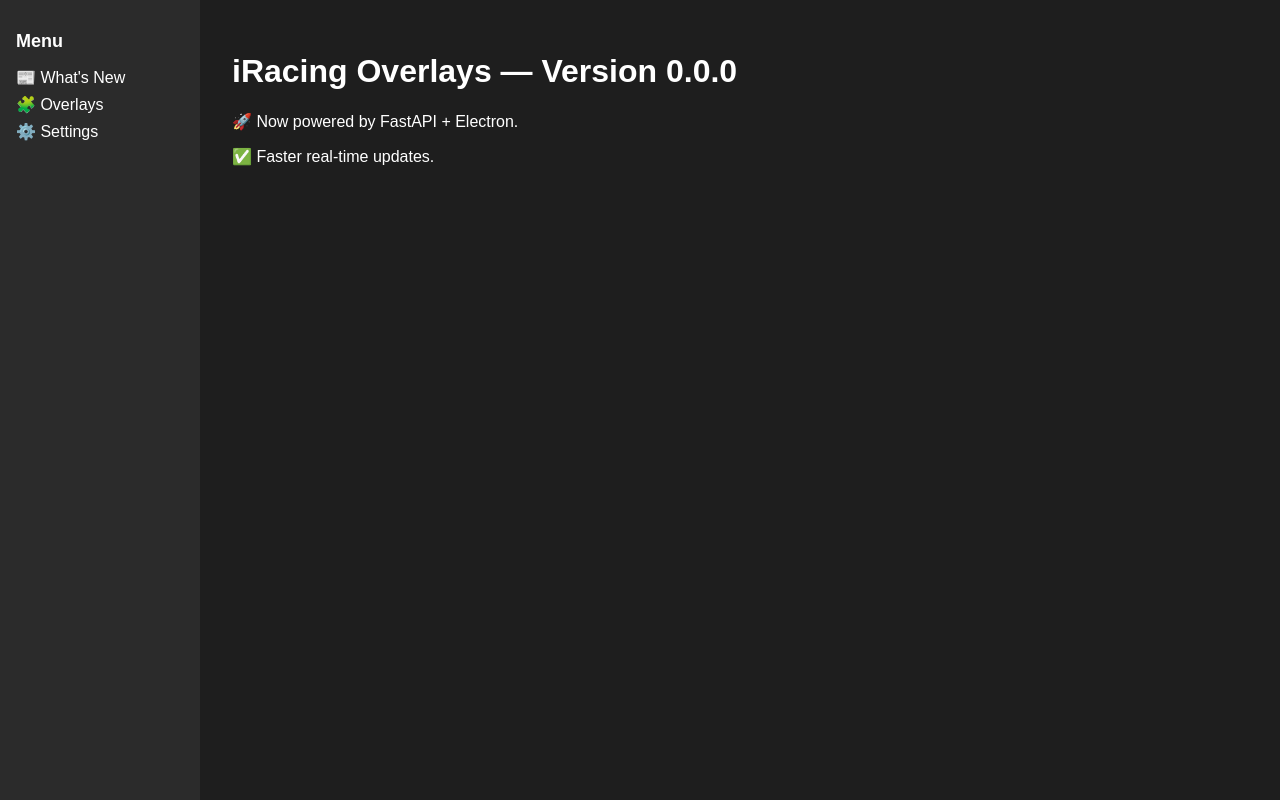
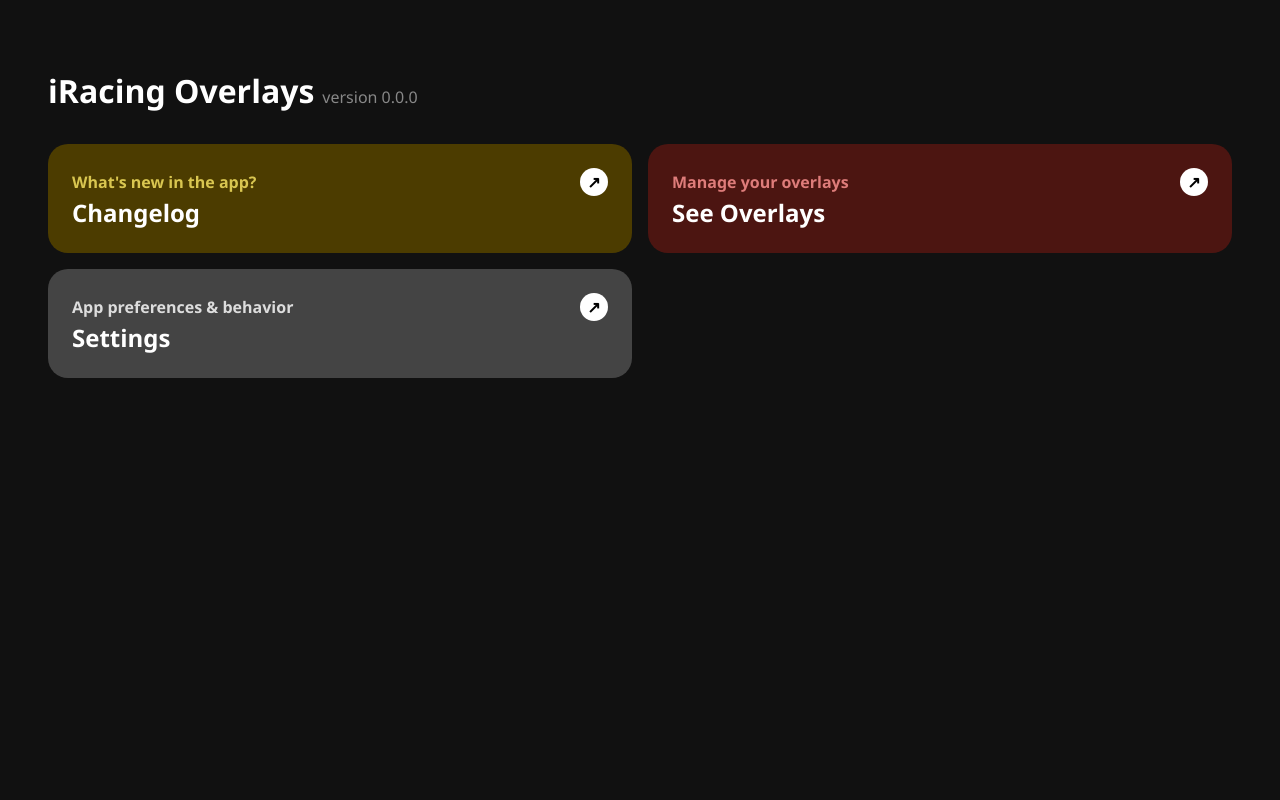
Before and after one commit to onesch/redwave-overlays, a FastAPI app: page /main in a window 1280 px wide. Run offline with FastAPI, Linux system fonts and the light colour scheme.

Commit message:
Backend: - Top Menubar is disabled by default; (opens at f12).
Frontend:
- improved appearance of main window pages.

```diff
--- a/backend/routers/views.py
+++ b/backend/routers/views.py
@@ -11,9 +11,14 @@ async def main_view(request: Request):
     return templates.TemplateResponse("pages/main.html", {"request": request})
 
 
-@router.get("/foo", response_class=HTMLResponse)
-async def foo_view(request: Request):
-    return templates.TemplateResponse("pages/foo.html", {"request": request})
+@router.get("/changelog", response_class=HTMLResponse)
+async def changelog_view(request: Request):
+    return templates.TemplateResponse("pages/changelog.html", {"request": request})
+
+
+@router.get("/overlays", response_class=HTMLResponse)
+async def overlays_view(request: Request):
+    return templates.TemplateResponse("pages/overlays.html", {"request": request})
 
 
 @router.get("/settings", response_class=HTMLResponse)
--- a/frontend/static/css/main.css
+++ b/frontend/static/css/main.css
@@ -1,49 +1,172 @@
-body {
-  display: flex;
-  margin: 0;
-  font-family: sans-serif;
-  background: #1e1e1e;
-  color: white;
+:root {
+  --text-light: #ffffff;
+  --bg-dark: #111;
+
+  --accent-yellow-bg: #4c3c00;
+  --accent-yellow-title: #d9c650;
+
+  --accent-red-bg: #4c1511;
+  --accent-red-title: #de7c7a;
+
+  --accent-blue-bg: #04284c;
+  --accent-blue-title: #9db8e5;
+
+  --accent-gray-bg: #444;
+  --accent-gray-title: #ddd;
+
+  --accent-cyan-bg: #004d4d;
+  --accent-cyan-title: #75ffff;
+
+  --navigation-width: 220px;
+  --navigation-bg: #2b2b2b;
+  --btn-color: #fff;
+  --transition: 0.3s ease-in-out;
 }
 
-nav {
-  width: 200px;
-  background: #2b2b2b;
-  height: 100vh;
-  display: flex;
-  flex-direction: column;
+body {
+  background-color: var(--bg-dark);
+  color: var(--text-light);
+  font-family: "Segoe UI", sans-serif;
+  margin: 0;
   padding: 1rem;
-  box-sizing: border-box;
-}
-
-nav h2 {
-  font-size: 18px;
-  margin-bottom: 1rem;
-}
-
-nav a, .menu-toggle {
-  color: white;
-  text-decoration: none;
-  margin-bottom: 0.5rem;
-  cursor: pointer;
-  background: none;
-  border: none;
-  padding: 0;
-  text-align: left;
-  font-size: 16px;
-}
-
-.submenu {
-  margin-left: 10px;
-  display: flex;
-  flex-direction: column;
-}
-
-.hidden {
-  display: none;
 }
 
 main {
-  flex-grow: 1;
   padding: 2rem;
 }
+
+h1 {
+  display: flex;
+  align-items: baseline;
+  gap: 0.5rem;
+  flex-wrap: wrap;
+}
+
+.version-text {
+  font-size: 16px;
+  color: #888;
+  font-weight: normal;
+}
+
+.card-grid {
+  display: grid;
+  grid-template-columns: 1fr 1fr;
+  gap: 1rem;
+  margin: 2rem 0;
+}
+
+.card {
+  position: relative;
+  border-radius: 20px;
+  padding: 1.5rem;
+  color: var(--text-light);
+  display: flex;
+  flex-direction: column;
+  justify-content: space-between;
+  font-size: 16px;
+  text-decoration: none;
+  transition: background-color 0.3s, transform 0.2s;
+}
+
+
+.card-header {
+  display: flex;
+  justify-content: space-between;
+  align-items: center;
+}
+
+.card:hover {
+  filter: brightness(1.1);
+  transform: scale(1.02);
+}
+
+.value {
+  font-size: 16px;
+  font-weight: 600;
+}
+
+.title {
+  font-size: 24px;
+  font-weight: bold;
+  color: var(--text-light);
+}
+
+a.card {
+  text-decoration: none;
+  color: inherit;
+}
+
+.card-arrow {
+  background: white;
+  color: black;
+  font-weight: bold;
+  border-radius: 999px;
+  width: 28px;
+  height: 28px;
+  display: flex;
+  justify-content: center;
+  align-items: center;
+  font-size: 16px;
+  transition: background 0.2s;
+}
+
+.top-nav {
+  display: flex;
+  gap: 1rem;
+  padding: 1rem 1rem 0;
+  animation: slideDown 0.4s ease-out;
+}
+
+@keyframes slideDown {
+  from {
+    transform: translateY(-20px);
+    opacity: 0;
+  }
+  to {
+    transform: translateY(0);
+    opacity: 1;
+  }
+}
+
+.nav-btn {
+  text-decoration: none;
+  font-size: 14px;
+  font-weight: 600;
+  padding: 0.6rem 1rem;
+  border-radius: 10px;
+  display: inline-block;
+  transition: background-color 0.2s, transform 0.2s;
+}
+
+.nav-btn:hover {
+  transform: scale(1.05);
+  filter: brightness(1.1);
+}
+
+.accent-yellow {
+  --accent-color: var(--accent-yellow-title);
+  background-color: var(--accent-yellow-bg);
+  color: var(--accent-yellow-title);
+}
+
+.accent-red {
+  --accent-color: var(--accent-red-title);
+  background-color: var(--accent-red-bg);
+  color: var(--accent-red-title);
+}
+
+.accent-gray {
+  --accent-color: var(--accent-gray-title);
+  background-color: var(--accent-gray-bg);
+  color: var(--accent-gray-title);
+}
+
+.accent-cyan {
+  --accent-color: var(--accent-cyan-title);
+  background-color: var(--accent-cyan-bg);
+  color: var(--accent-cyan-title);
+}
+
+.value {
+  color: var(--accent-color);
+}
--- a/frontend/templates/base/base.html
+++ b/frontend/templates/base/base.html
@@ -6,7 +6,7 @@
   <link rel="stylesheet" href="/static/css/main.css">
 </head>
 <body>
-  {% include "base/sidebar.html" %}
+  {% include "base/navigation.html" %}
 
   <main>
     {% block content %}
--- /dev/null
+++ b/frontend/templates/base/navigation.html
@@ -0,0 +1,15 @@
+{% set current_path = request.url.path %}
+{% if request.url.path != '/main' %}
+  <div class="top-nav">
+    <a href="/main" class="value nav-btn accent-cyan">Main</a>
+    {% if current_path != '/changelog' %}
+    <a href="/changelog" class="value nav-btn accent-yellow">Changelog</a>
+    {% endif %}
+    {% if current_path != '/overlays' %}
+    <a href="/overlays" class="value nav-btn accent-red">See Overlays</a>
+    {% endif %}
+    {% if current_path != '/settings' %}
+    <a href="/settings" class="value nav-btn accent-gray">Settings</a>
+    {% endif %}
+  </div>
+{% endif %}
--- a/frontend/templates/base/sidebar.html
+++ /dev/null
@@ -1,35 +0,0 @@
-<nav>
-  <h2>Menu</h2>
-
-  <a href="/main">📰 What's New</a>
-
-  <button class="menu-toggle" onclick="toggleSubmenu()">🧩 Overlays</button>
-  <div id="submenu" class="submenu hidden">
-    <a href="/foo">— Foo</a>
-  </div>
-
-  <a href="/settings">⚙️ Settings</a>
-</nav>
-
-<script>
-  function toggleSubmenu() {
-    const submenu = document.getElementById("submenu");
-    const isHidden = submenu.classList.contains("hidden");
-    if (isHidden) {
-      submenu.classList.remove("hidden");
-      localStorage.setItem("submenu-open", "true");
-    } else {
-      submenu.classList.add("hidden");
-      localStorage.setItem("submenu-open", "false");
-    }
-  }
-
-  // при загрузке страницы
-  window.addEventListener("DOMContentLoaded", () => {
-    const isOpen = localStorage.getItem("submenu-open") === "true";
-    const submenu = document.getElementById("submenu");
-    if (isOpen && submenu) {
-      submenu.classList.remove("hidden");
-    }
-  });
-</script>
--- a/frontend/templates/pages/main.html
+++ b/frontend/templates/pages/main.html
@@ -1,9 +1,36 @@
 {% extends "base/base.html" %}
 
-{% block title %}What's New{% endblock %}
+{% block title %}Main{% endblock %}
 
 {% block content %}
-<h1>iRacing Overlays — Version 0.0.0</h1>
-<p>🚀 Now powered by FastAPI + Electron.</p>
-<p>✅ Faster real-time updates.</p>
+<h1>
+  <span>iRacing Overlays</span>
+  <span class="version-text">version 0.0.0</span>
+</h1>
+
+<div class="card-grid">
+  <a href="/changelog" class="card accent-yellow">
+    <div class="card-header">
+      <div class="value">What's new in the app?</div>
+      <span class="card-arrow">↗</span>
+    </div>
+    <div class="title">Changelog</div>
+  </a>
+
+  <a href="/overlays" class="card accent-red">
+    <div class="card-header">
+      <div class="value">Manage your overlays</div>
+      <span class="card-arrow">↗</span>
+    </div>
+    <div class="title">See Overlays</div>
+  </a>
+
+  <a href="/settings" class="card accent-gray">
+    <div class="card-header">
+      <div class="value">App preferences & behavior</div>
+      <span class="card-arrow">↗</span>
+    </div>
+    <div class="title">Settings</div>
+</a>
+</div>
 {% endblock %}
--- a/frontend/templates/pages/foo.html
+++ b/frontend/templates/pages/overlays.html
@@ -1,10 +1,10 @@
 {% extends "base/base.html" %}
 
-{% block title %}Foo Overlay{% endblock %}
+{% block title %}Overlays{% endblock %}
 
 {% block content %}
 
-  <h1>Hello from Electron!</h1>
+  <h1>Overlays</h1>
 
   <button id="speedBtn">Speed Window</button>
   <button id="controlsBtn">Controls Window</button>
```
Also changed, not shown: frontend/templates/pages/changelog.html (added, +8 -0 lines), frontend/windows/mainWindow.js (+7 -0 lines), README.md.
